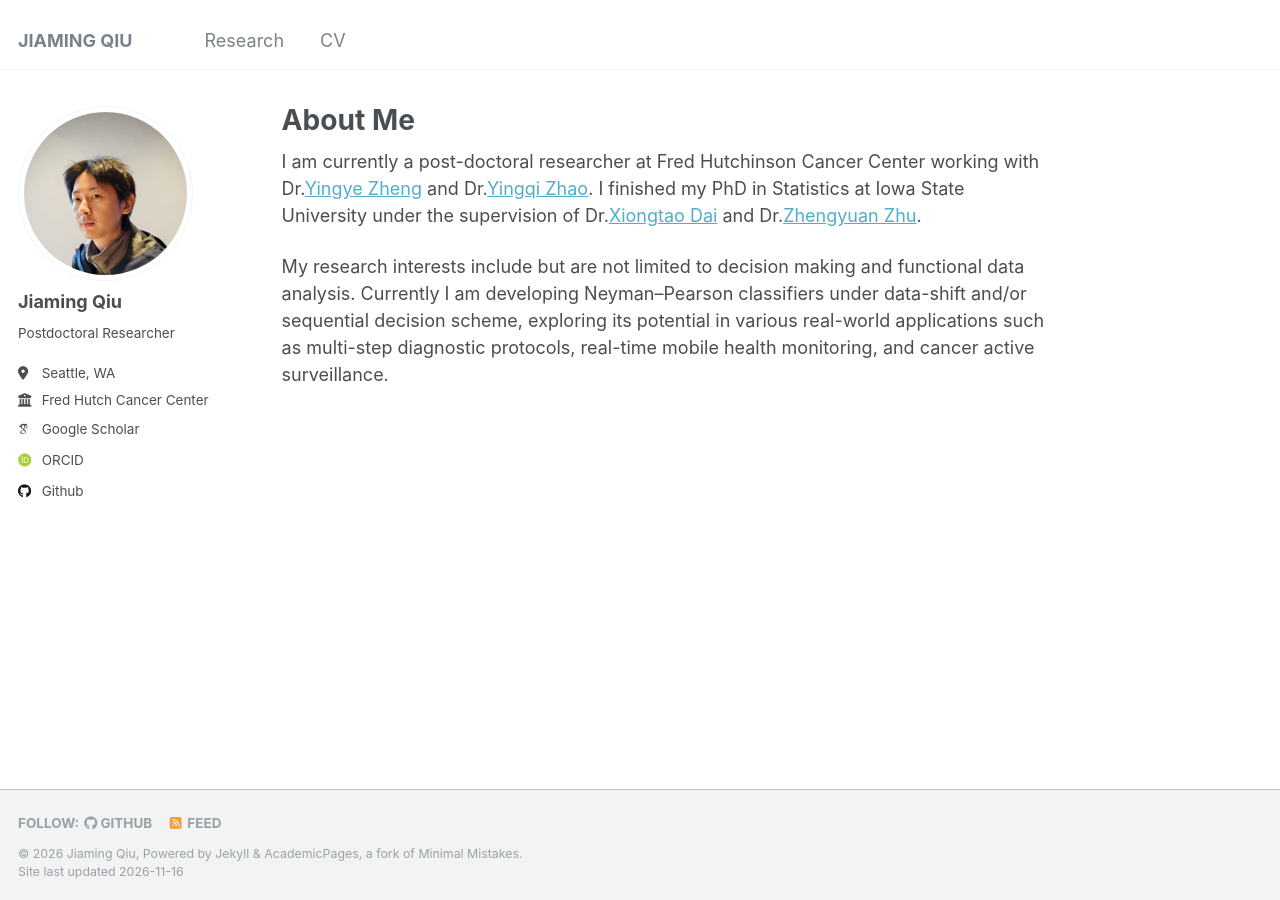
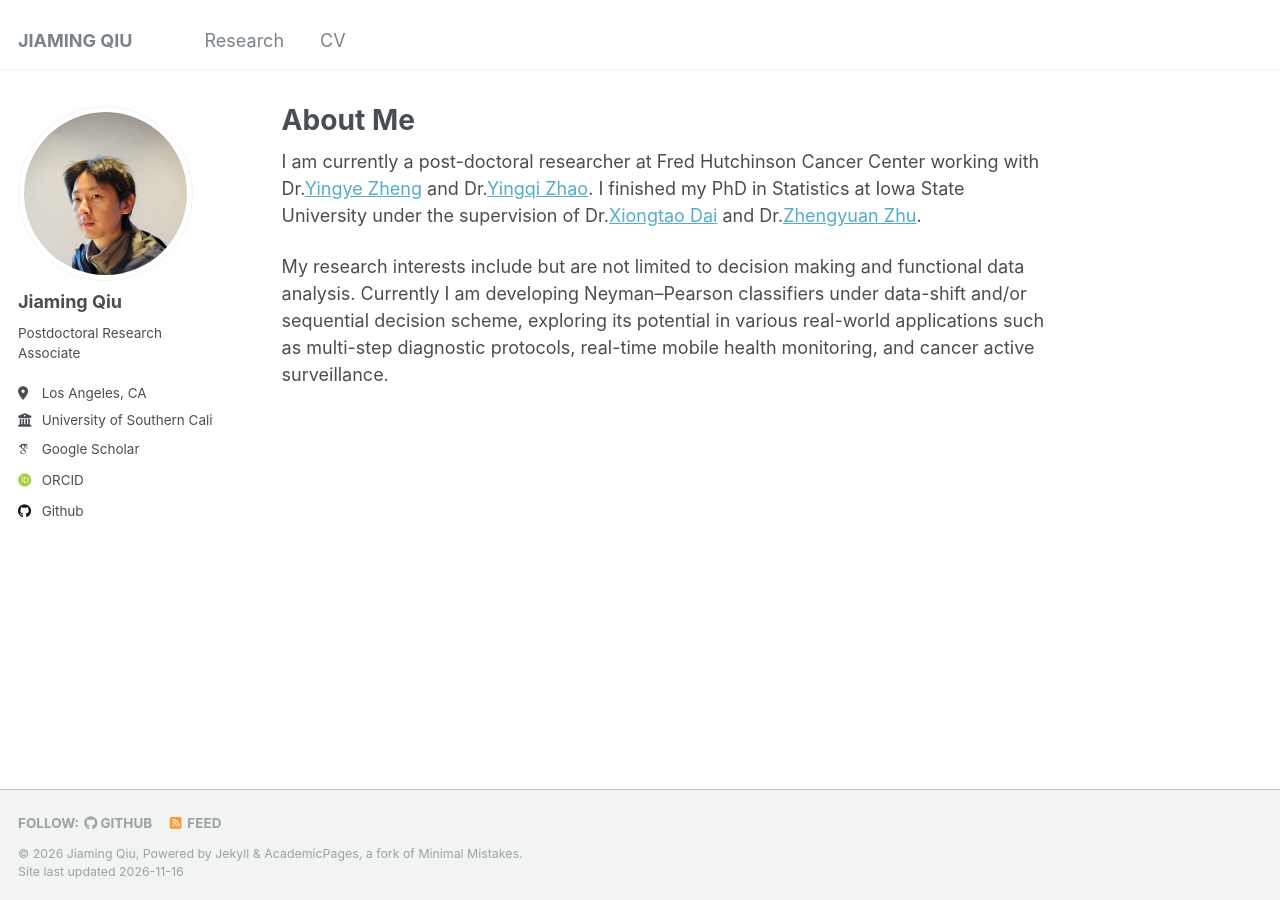
Before and after one commit to jiamingqiu/jiamingqiu.github.io, a Jekyll site: the page built from _pages/about.md, in a window 1280 px wide. Built offline with Jekyll 4.4.1, drawn with Linux system fonts in a browser that asks for light colours; some web fonts are replaced.

Commit message:
minor mod, containerize

```diff
--- a/_config.yml
+++ b/_config.yml
@@ -32,11 +32,11 @@ author:
   avatar           : "usethis.png"
   name             : "Jiaming Qiu"
   pronouns         : # example: "she/her"
-  bio              : "Postdoctoral Researcher"
-  location         : "Seattle, WA"
-  employer         : "Fred Hutch Cancer Center"
+  bio              : "Postdoctoral Research Associate"
+  location         : "Los Angeles, CA"
+  employer         : "University of Southern California"
   uri              : # URL
-  email            : # not for now"jqiu3@fredhutch.org"
+  email            : # changed
 
   # Academic websites
   arxiv            : # URL - Update with the correct link to your profile
@@ -177,6 +177,7 @@ exclude:
   - assets/js/_main.js
   - assets/js/plugins
   - assets/js/vendor
+  - AGENTS.md
   - CHANGELOG
   - Capfile
   - config
```
Also changed, not shown: 2 other files.
